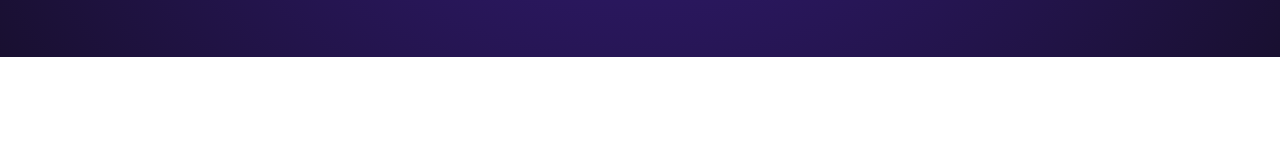
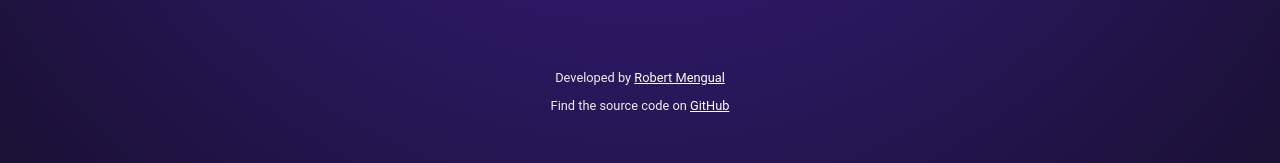
Before and after one commit to Tobertet/lol-worlds-calculator, a React (Create React App) app: page / in a window 1280 px wide. Shown: the part 1007-1170 px from the top of the page. Before the commit the page ends 1064 px from the top, so only its background shows below. Built offline with nearby package versions, Linux system fonts and the light colour scheme.

Commit message:
Added github link and personal signature

```diff
--- a/src/App.tsx
+++ b/src/App.tsx
@@ -6,6 +6,7 @@ import { LplBracket } from "./components/LplBracket";
 import { Tabs } from "./components/Tabs";
 
 const App: FC = () => (
+  <>
     <Tabs
       tabs={[
         {
@@ -30,6 +31,45 @@ const App: FC = () => (
         },
       ]}
     />
+    <div style={{ marginBottom: "100px" }}>
+      <h3
+        style={{
+          color: "#eee",
+          fontSize: "1vw",
+          fontWeight: 400,
+          textAlign: "center",
+        }}
+      >
+        Developed by{" "}
+        <a
+          href="https://robertmengual.com/"
+          target="_blank"
+          rel="noreferrer"
+          style={{ color: "white" }}
+        >
+          Robert Mengual
+        </a>
+      </h3>
+      <h3
+        style={{
+          color: "#eee",
+          fontSize: "1vw",
+          fontWeight: 400,
+          textAlign: "center",
+        }}
+      >
+        Find the source code on{" "}
+        <a
+          href="https://github.com/Tobertet/lol-worlds-calculator"
+          target="_blank"
+          rel="noreferrer"
+          style={{ color: "white" }}
+        >
+          GitHub
+        </a>
+      </h3>
+    </div>
+  </>
 );
 
 export default App;
--- a/src/components/Bracket.css
+++ b/src/components/Bracket.css
@@ -1,6 +1,5 @@
 .wrapper {
   max-width: 100%;
-  background: radial-gradient(circle, rgba(64,33,152,1) -10%, rgba(21,14,39,1) 110%)
 }
 
 .another {
```
Lines whose indentation alone changed are shown as unchanged.
